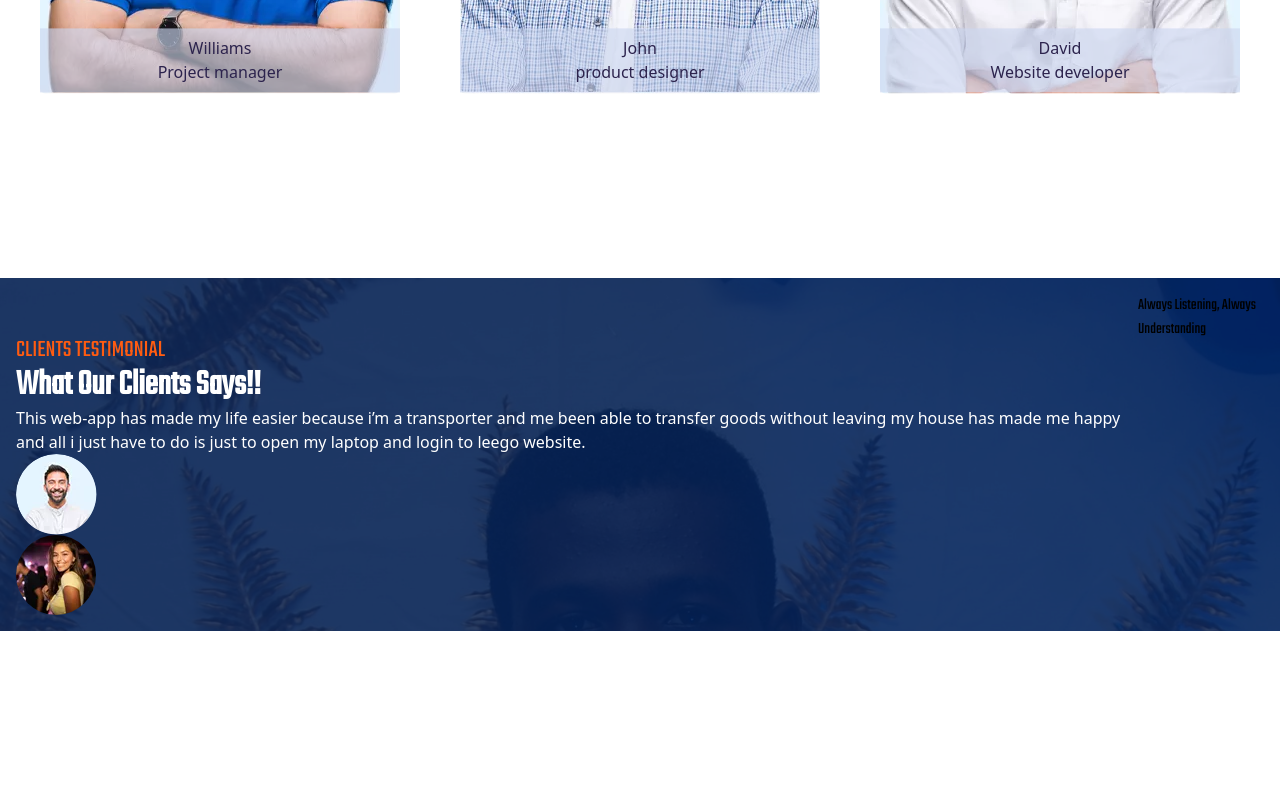
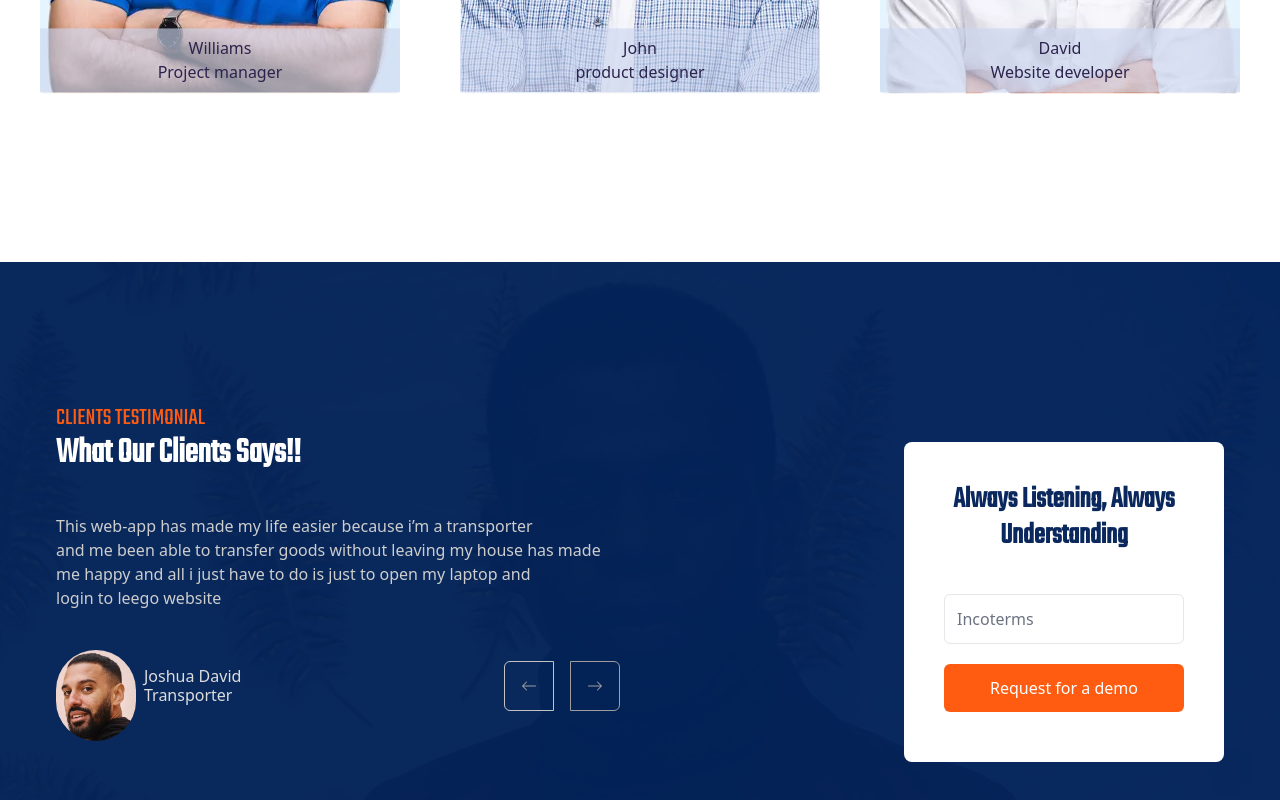
Before and after one commit to TaiwoSoftware/creativity, a Next.js app: page / in a window 1280 px wide. Shown: the part 3238-4038 px from the top of the page. Before the commit the page ends 3949 px from the top, so only its background shows below. Built offline with nearby package versions, Linux system fonts and the light colour scheme.

Commit message:
working on the v2.0

```diff
--- a/src/app/globals.css
+++ b/src/app/globals.css
@@ -6,6 +6,14 @@
 @tailwind components;
 @tailwind utilities;
 
+html {
+  max-width: 1440px;
+  width: 100%;
+  margin: 0 auto;
+  padding: 0;
+  box-sizing: border-box;
+
+}
 .main {
   font-family: "teko";
 }
@@ -24,6 +32,7 @@
 
 .testimonial {
   background-image:url('../components/images-icons/background-testimonial.jpg') ;
+  background-position: center;
   background-size: cover;
   background-repeat: no-repeat;
 }
--- /dev/null
+++ b/src/components/BodyItems/ClientDetails.jsx
@@ -0,0 +1,26 @@
+import Image from "next/image";
+export default function ClientDetails({
+  testimony,
+  imgSrc,
+  clientName,
+  clientExpertise,
+}) {
+  return (
+    <>
+      <div className="text-[#cdcdcd] mt-10 font-sans">{testimony}</div>
+      <div className="flex gap-2 items-center">
+        <Image
+          className="rounded-full w-20 mt-10"
+          src={imgSrc}
+          alt="customer One"
+        />
+        <div className="mt-5">
+          <h4 className=" font-sans text-[#dddddd]">{clientName}</h4>
+          <p className="text-[#dddddd] mt-[-.3rem] font-sans">
+            {clientExpertise}
+          </p>
+        </div>
+      </div>
+    </>
+  );
+}
--- /dev/null
+++ b/src/components/BodyItems/PageNavigation.jsx
@@ -0,0 +1,5 @@
+export default function PageNavigation() {
+  return (
+    <div>PageNavigation</div>
+  )
+}
--- a/src/components/BodyItems/TestimonialContents.jsx
+++ b/src/components/BodyItems/TestimonialContents.jsx
@@ -1,25 +1,51 @@
-import Image from "next/image";
-import customerOne from "../images-icons/customerOne.webp";
-import customerTwo from "../images-icons/customerTwo.webp";
+
+// import customerOne from "../images-icons/customerOne.webp";
+import { BsArrowLeft } from "react-icons/bs";
+import { BsArrowRight } from "react-icons/bs";
+import customerThree from "../images-icons/head.png";
+import ClientDetails from "./ClientDetails";
+// import customerTwo from "../images-icons/customerTwo.webp";
 export default function TestimonialContents() {
   return (
-    <div className="flex">
-      <div className="mt-10">
+    <div className="flex justify-between">
+      <div className="mt-10 ml-10">
         <p className="text-2xl uppercase text-[#ff5c11]">Clients Testimonial</p>
         <h2 className="text-4xl font-bold text-white">
           What Our Clients Says!!
         </h2>
-        <p className="text-white font-sans">
-          This web-app has made my life easier because i&rsquo;m a transporter
-          and me been able to transfer goods without leaving my house has made
-          me happy and all i just have to do is just to open my laptop and login
-          to leego website.
-        </p>
-        <Image className="rounded-full" src={customerOne} alt="customer One" />
-        <Image className="rounded-full" src={customerTwo} alt="CustomerTwo" />
+        <ClientDetails
+          testimony={<>
+            <p>This web-app has made my life easier because i&rsquo;m a transporter</p>
+            <p>and me been able to transfer goods without leaving my house has made</p>
+            <p> me happy and all i just have to do is just to open my laptop and</p>
+            <p>login to leego website</p>
+          </>}
+          imgSrc={customerThree}
+          clientName={'Joshua David'}
+          clientExpertise={'Transporter'}
+        />
+        <div className="ml-[28rem] mt-[-5rem]">
+        <button className="border p-4 rounded-l-md border-[#c3c3c3]">
+          <BsArrowLeft className="text-[#9e9e9e] " />
+        </button>
+        <button className="border p-4 ml-4 rounded-r-md border-[#9e9e9e]">
+          <BsArrowRight className="text-[#9e9e9e]" />
+        </button>
       </div>
-      <div>
-        <h2>Always Listening, Always Understanding   </h2>
+      </div>
+      <div className="bg-white w-[20rem] mb-[4rem] p-10 mr-10 rounded-lg h-[20rem] mt-20">
+        <h2 className="text-center font-bold text-[#0a285d] text-3xl">
+          Always Listening, Always Understanding{" "}
+        </h2>
+        <input
+          type="text"
+          className="font-sans rounded-md w-full text-gray-500 border outline-none mt-10 p-3"
+          readOnly
+          value="Incoterms"
+        />
+        <button className="bg-[#ff5c11] text-white mt-5 w-full p-3 font-sans rounded-md">
+          Request for a demo
+        </button>
       </div>
     </div>
   );
--- a/src/components/BodyItems/Testimonials.jsx
+++ b/src/components/BodyItems/Testimonials.jsx
@@ -2,8 +2,8 @@ import TestimonialContents from "./TestimonialContents";
 
 export default function Testimonials() {
   return (
-    <div className="relative testimonial">
-      <div className="bg-[#03235ad3] absolute inset-0"></div>
+    <div className="relative testimonial py-1 mt-[4rem]">
+      <div className="bg-[#03235af3] absolute inset-0"></div>
       <div className="mt-20 mb-20 p-4 z-10 relative">
         <TestimonialContents />
         </div>
```
Also changed, not shown: src/components/images-icons/head.png (added), src/components/images-icons/tenth.webp (added).
